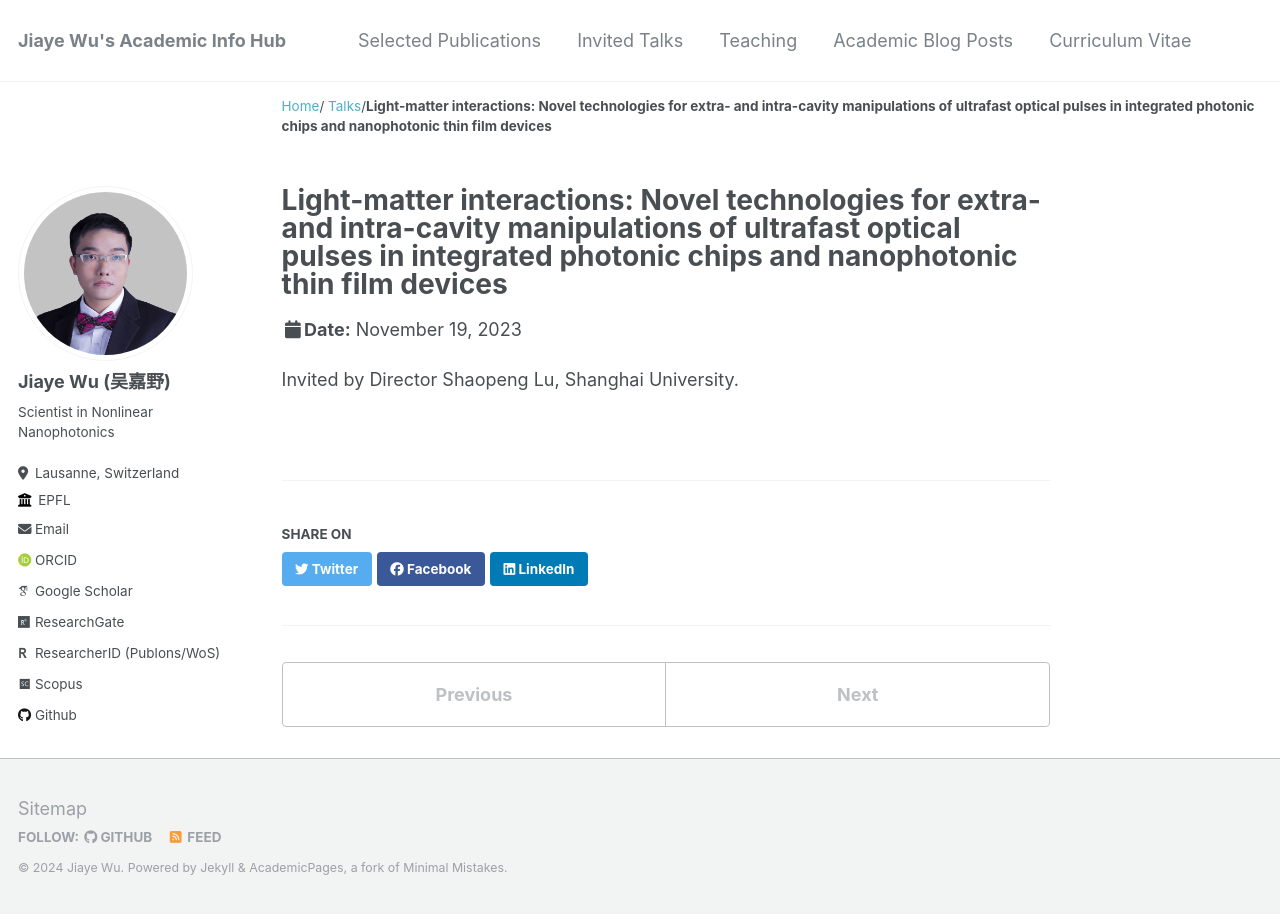
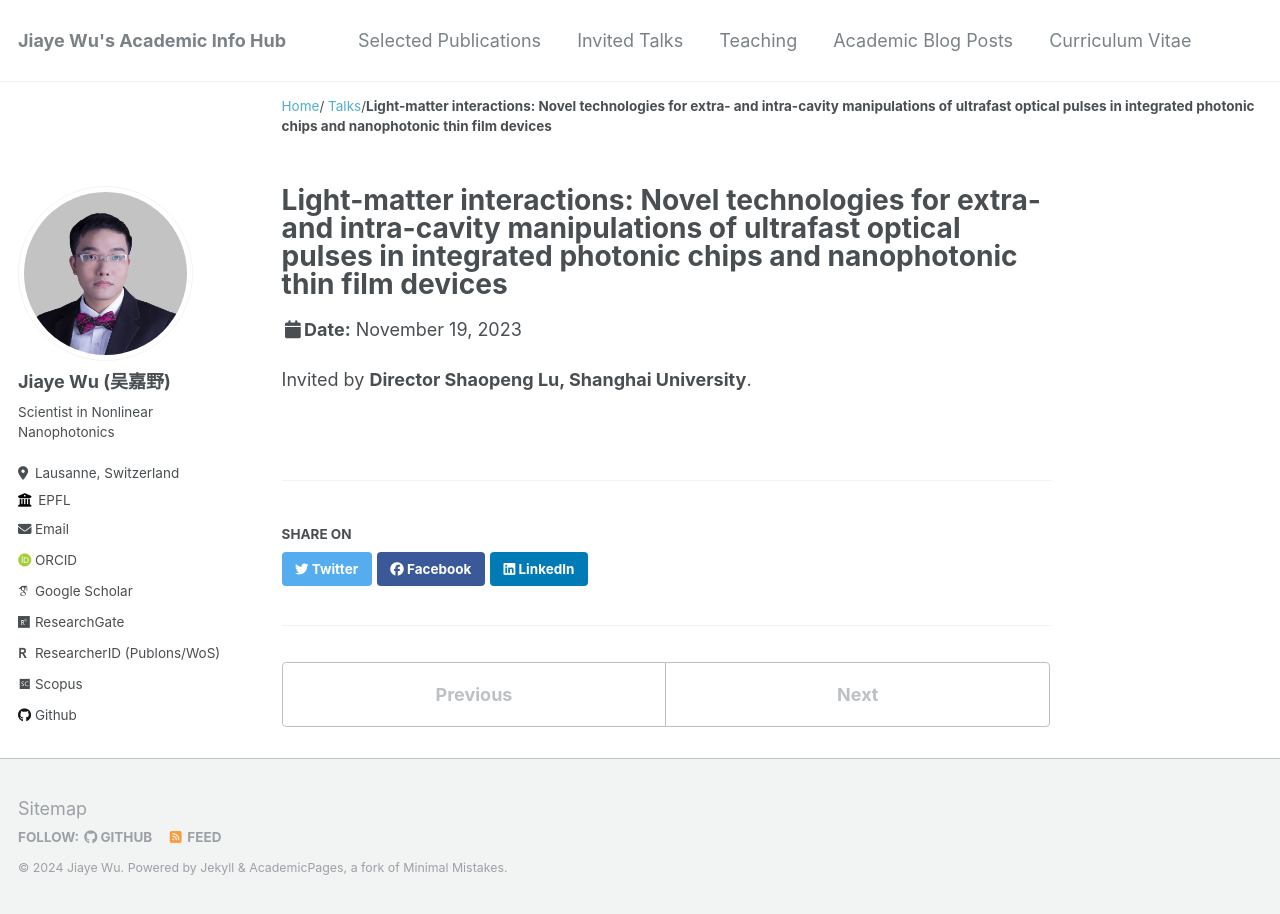
Before and after one commit to jiaye-wu/academicpages-version, a Jekyll site: the page built from _talks/2023-11-ETHZ.md, in a window 1280 px wide. Built offline with Jekyll 4.4.1, drawn with Linux system fonts in a browser that asks for light colours; some web fonts are replaced.

```diff
--- a/_talks/2023-11-ETHZ.md
+++ b/_talks/2023-11-ETHZ.md
@@ -8,4 +8,4 @@ date: 2023-11-19
 location: "Zürich, Switzerland"
 ---
 
-Invited by Director Shaopeng Lu, Shanghai University.
+Invited by **Director Shaopeng Lu, Shanghai University**.
```
